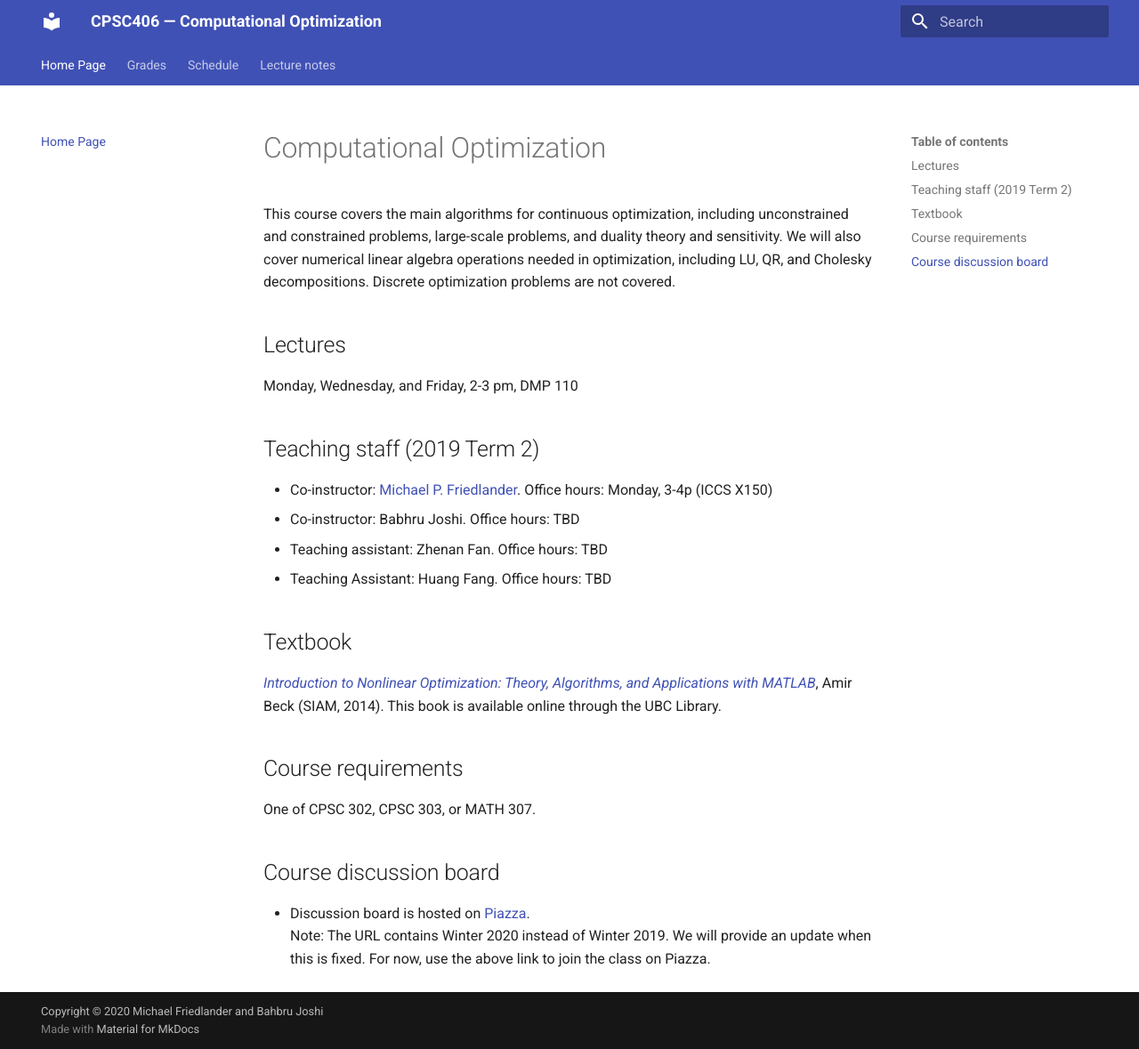
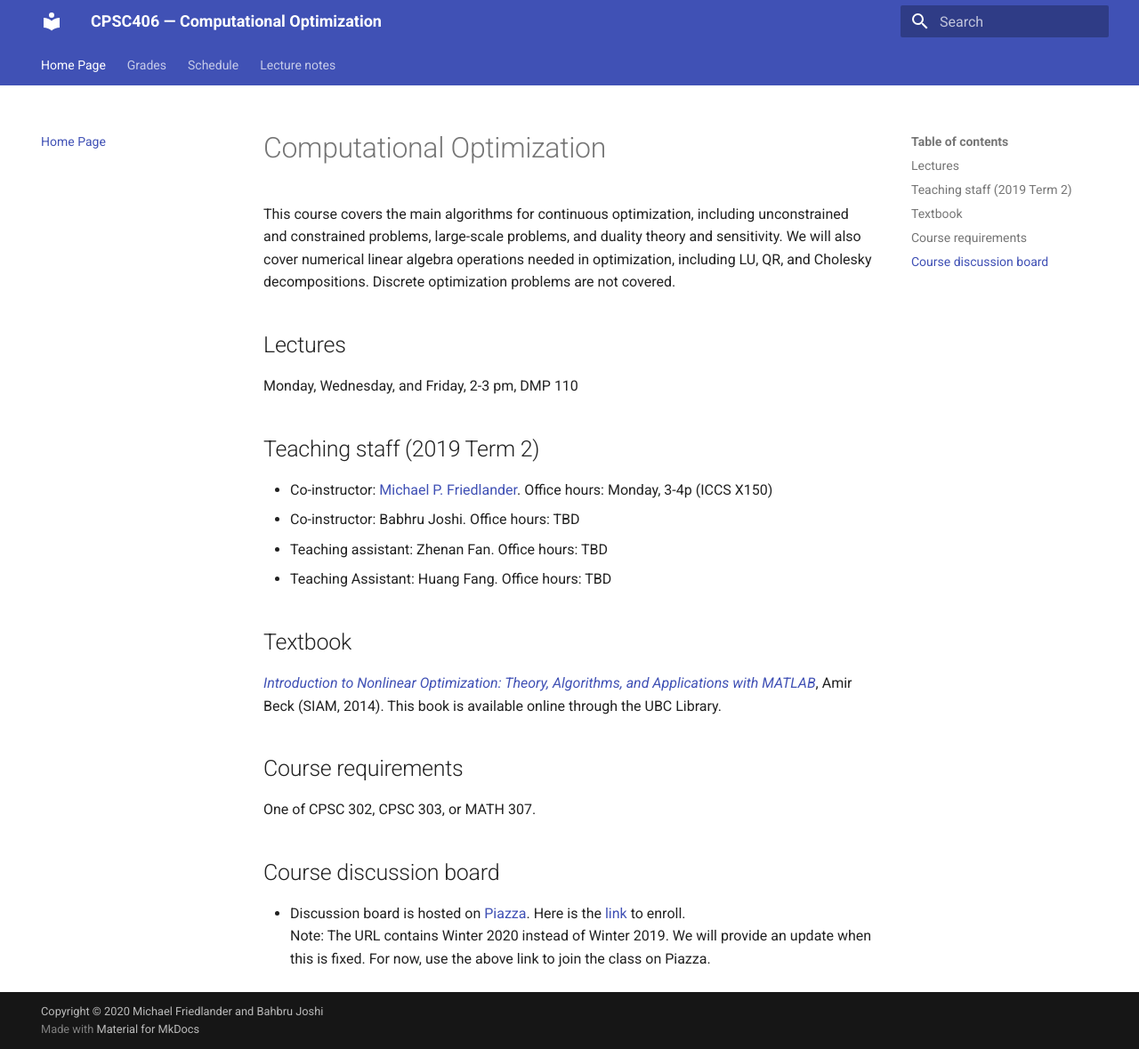
Before and after one commit to mpf/19T2-406, an MkDocs documentation site: the page built from docs/index.md, in a window 1280 px wide and 1179 px high. Shown: the whole window at 89% size. Built offline with MkDocs 1.6.1 and Material for MkDocs 9.7.7, drawn with Linux system fonts in a browser that asks for light colours.

Commit message:
piazza link

```diff
--- a/docs/index.md
+++ b/docs/index.md
@@ -20,5 +20,5 @@ One of CPSC 302, CPSC 303, or MATH 307.
 
 ## Course discussion board
 
-* Discussion board is hosted on [Piazza](http://piazza.com/ubc.ca/winterterm22020/cpsc406). <br>
+* Discussion board is hosted on [Piazza](http://piazza.com/ubc.ca/winterterm22020/cpsc406/home). Here is the [link](http://piazza.com/ubc.ca/winterterm22020/cpsc406) to enroll.<br>
  Note: The URL contains Winter 2020 instead of Winter 2019. We will provide an update when this is fixed. For now, use the above link to join the class on Piazza.
```
